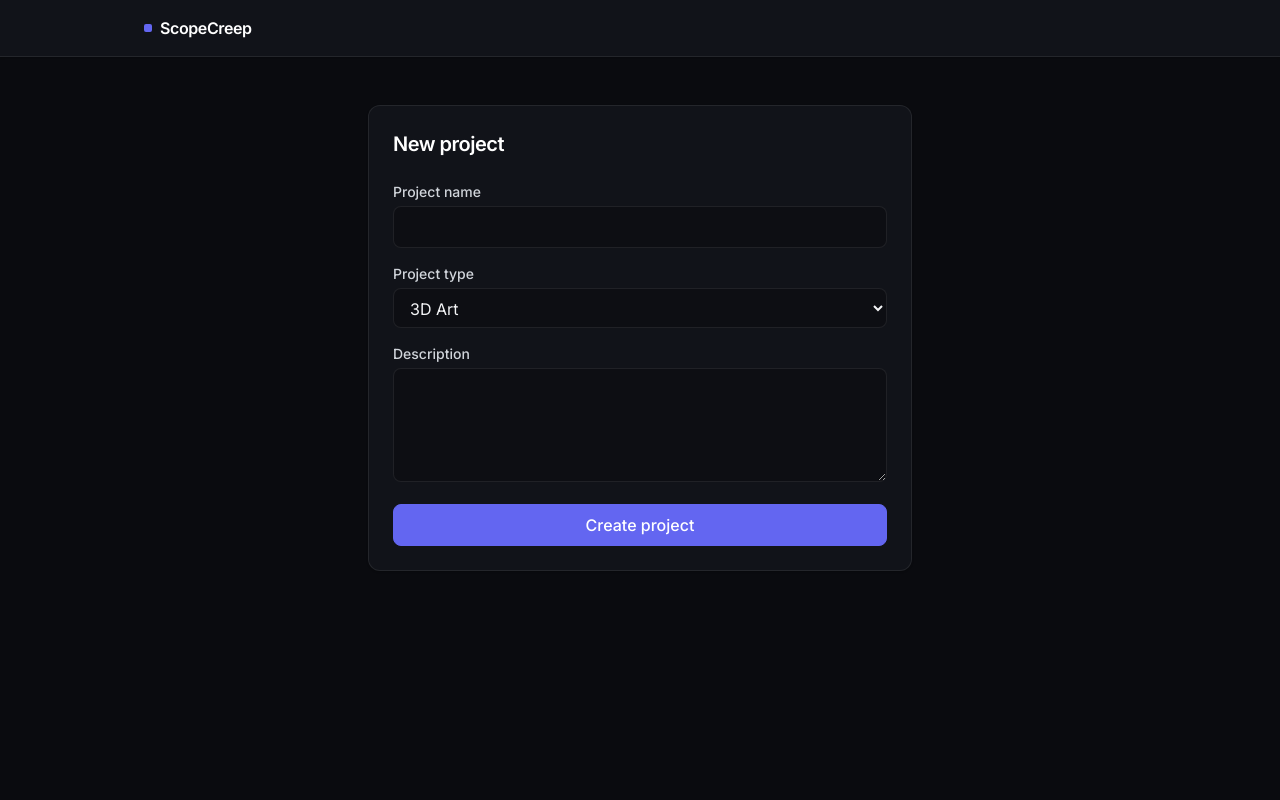
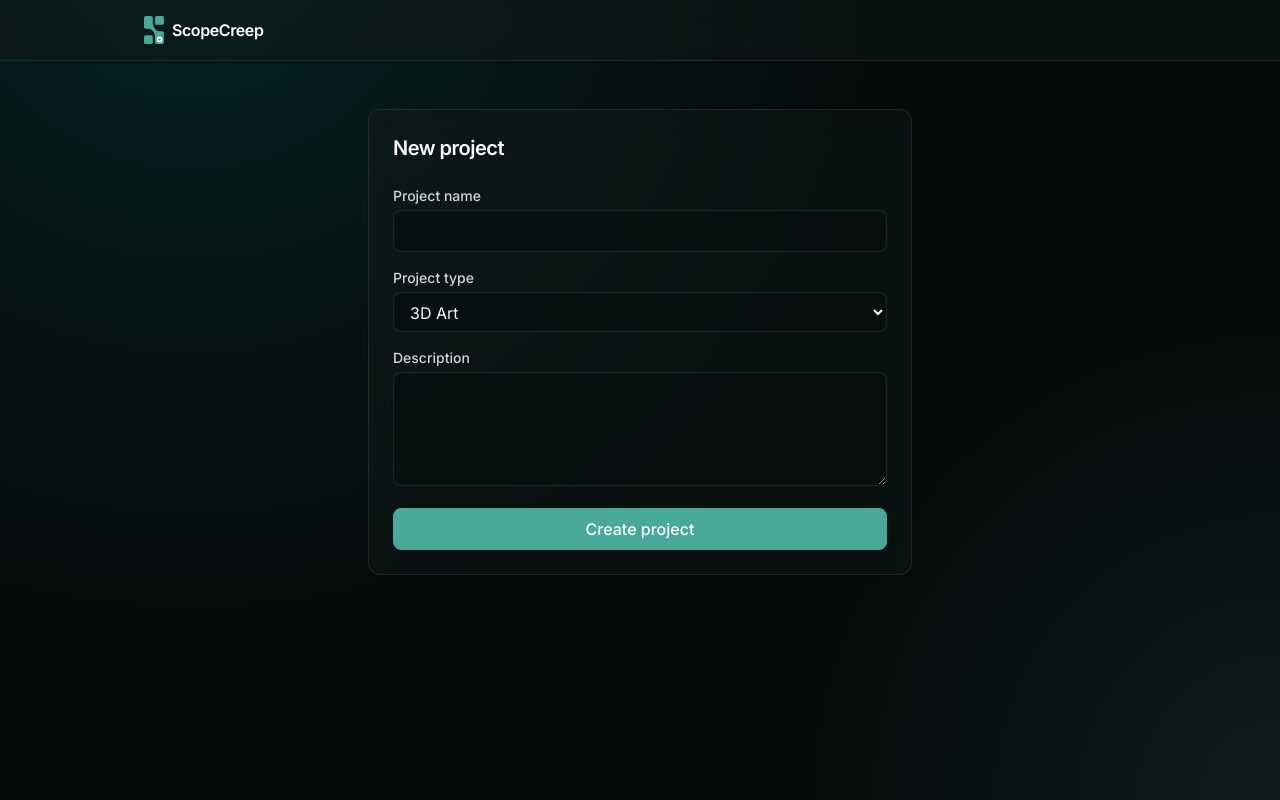
Before and after one commit to Aszariel1/ScopeCreep, a Django app: page / in a window 1280 px wide. Run offline with Django 5.2, Linux system fonts and the light colour scheme; some libraries are stand-ins or nearby versions.

Commit message:
Add interactive eye-tracking logo; switch accent to charcoal/teal with glass cards
Logo mark added to header with a pupil that follows the cursor. Replaced
the indigo accent with a deep teal (charcoal/teal palette), added a
subtle radial gradient behind the page, and made .card/shape-top/
shape-bottom/category-log translucent with backdrop-blur so the
gradient shows through.

```diff
--- a/static/css/base.css
+++ b/static/css/base.css
@@ -1,24 +1,28 @@
 :root {
-    --bg: #0a0b0f;
-    --surface: #111319;
-    --surface-2: #0d0e13;
-    --surface-hover: #191c24;
-    --border: rgba(255, 255, 255, 0.08);
-    --border-strong: rgba(255, 255, 255, 0.16);
+    --bg: #06090a;
+    --surface: rgba(15, 26, 24, 0.55);
+    --surface-2: rgba(9, 16, 15, 0.6);
+    --surface-hover: rgba(26, 42, 39, 0.65);
+    --border: rgba(186, 232, 224, 0.10);
+    --border-strong: rgba(186, 232, 224, 0.20);
     --text-muted: #8b93a1;
     --text-faint: #565d6b;
-    --accent: #6366f1;
-    --accent-hover: #4f46e5;
-    --accent-soft: rgba(99, 102, 241, 0.14);
+    --accent: #48a89a;
+    --accent-hover: #00524d;
+    --accent-soft: rgba(72, 168, 154, 0.16);
 }
 
 body {
-    background: var(--bg);
+    background:
+        radial-gradient(1200px circle at 15% -10%, rgba(0, 82, 77, 0.35), transparent 60%),
+        radial-gradient(900px circle at 100% 100%, rgba(72, 168, 154, 0.12), transparent 55%),
+        var(--bg);
+    background-attachment: fixed;
     font-feature-settings: "cv11", "ss01";
 }
 
 ::selection {
-    background: rgba(99, 102, 241, 0.35);
+    background: rgba(72, 168, 154, 0.35);
     color: #fff;
 }
 
@@ -31,6 +35,8 @@ button:focus-visible, a:focus-visible, label:focus-visible {
     background: var(--surface);
     border: 1px solid var(--border);
     box-shadow: 0 1px 2px rgba(0, 0, 0, 0.24);
+    backdrop-filter: blur(14px);
+    -webkit-backdrop-filter: blur(14px);
 }
 
 .num {
--- a/static/css/workspace.css
+++ b/static/css/workspace.css
@@ -16,6 +16,8 @@
     max-height: 22rem;
     overflow-y: auto;
     background: var(--surface);
+    backdrop-filter: blur(14px);
+    -webkit-backdrop-filter: blur(14px);
 }
 
 .category-chevron.is-collapsed { transform: rotate(-90deg); }
@@ -45,12 +47,16 @@
     border: 1px solid var(--border);
     border-bottom: none;
     border-radius: 12px 12px 0 0;
+    backdrop-filter: blur(14px);
+    -webkit-backdrop-filter: blur(14px);
 }
 
 .shape-bottom {
     background: var(--surface);
     border: 1px solid var(--border);
     box-shadow: 0 1px 2px rgba(0, 0, 0, 0.24);
+    backdrop-filter: blur(14px);
+    -webkit-backdrop-filter: blur(14px);
 }
 
 .shape-bottom.notch-left { border-radius: 12px 0 12px 12px; }
--- a/templates/base.html
+++ b/templates/base.html
@@ -15,7 +15,7 @@
                 extend: {
                     fontFamily: { sans: ['Inter', 'ui-sans-serif', 'system-ui', 'sans-serif'] },
                     colors: {
-                        accent: { DEFAULT: '#6366f1', hover: '#4f46e5' }
+                        accent: { DEFAULT: '#48a89a', hover: '#00524d' }
                     }
                 }
             }
@@ -28,11 +28,40 @@
 <body class="text-gray-100 min-h-screen overflow-x-hidden font-sans">
     <header class="card !rounded-none !border-x-0 !border-t-0">
         <div class="max-w-5xl mx-auto px-4 py-4 flex items-center gap-2">
-            <span class="w-2 h-2 rounded-sm bg-accent shrink-0"></span>
+            <a href="/" class="flex items-center gap-2 shrink-0" aria-label="ScopeCreep">
+                <svg id="logo-mark" viewBox="0 0 638.1 898" class="h-7 w-auto text-accent" xmlns="http://www.w3.org/2000/svg">
+                    <rect fill="currentColor" y="615.9" width="282.1" height="282.1" rx="49.32" ry="49.32"/>
+                    <rect fill="currentColor" x="356" y="0" width="282.1" height="282.1" rx="49.32" ry="49.32"/>
+                    <path fill="currentColor" d="M578.76,489.72h-81.71c-118.81,0-214.95-127.74-214.95-285.58V59.34c0-32.76-26.56-59.34-59.34-59.34H59.34C26.56,0,0,26.57,0,59.34v289.61c0,32.76,26.56,59.34,59.34,59.34h81.71c118.81,0,214.94,127.73,214.94,285.58v144.79c0,32.77,26.57,59.34,59.34,59.34h163.43c32.77,0,59.34-26.56,59.34-59.34v-289.6c0-32.77-26.56-59.34-59.34-59.34Z"/>
+                    <circle id="logo-eye" cx="497.54" cy="750.36" r="92.02" fill="#fff"/>
+                    <circle id="logo-pupil" cx="497.54" cy="750.36" r="40" fill="currentColor" style="transition: cx 0.08s ease-out, cy 0.08s ease-out;"/>
+                </svg>
+            </a>
             <a href="/" class="text-base font-semibold tracking-tight text-white">ScopeCreep</a>
         </div>
     </header>
     {% block content %}{% endblock %}
     {% block extra_js %}{% endblock %}
+    <script>
+        (function () {
+            var eye = document.getElementById('logo-eye');
+            var pupil = document.getElementById('logo-pupil');
+            if (!eye || !pupil) return;
+            var eyeCx = 497.54, eyeCy = 750.36, maxOffset = 30, reachPx = 220;
+
+            window.addEventListener('mousemove', function (e) {
+                var rect = eye.getBoundingClientRect();
+                var originX = rect.left + rect.width / 2;
+                var originY = rect.top + rect.height / 2;
+                var dx = e.clientX - originX;
+                var dy = e.clientY - originY;
+                var angle = Math.atan2(dy, dx);
+                var fraction = Math.min(Math.hypot(dx, dy) / reachPx, 1);
+                var offset = fraction * maxOffset;
+                pupil.setAttribute('cx', (eyeCx + Math.cos(angle) * offset).toFixed(2));
+                pupil.setAttribute('cy', (eyeCy + Math.sin(angle) * offset).toFixed(2));
+            });
+        })();
+    </script>
 </body>
 </html>
```
